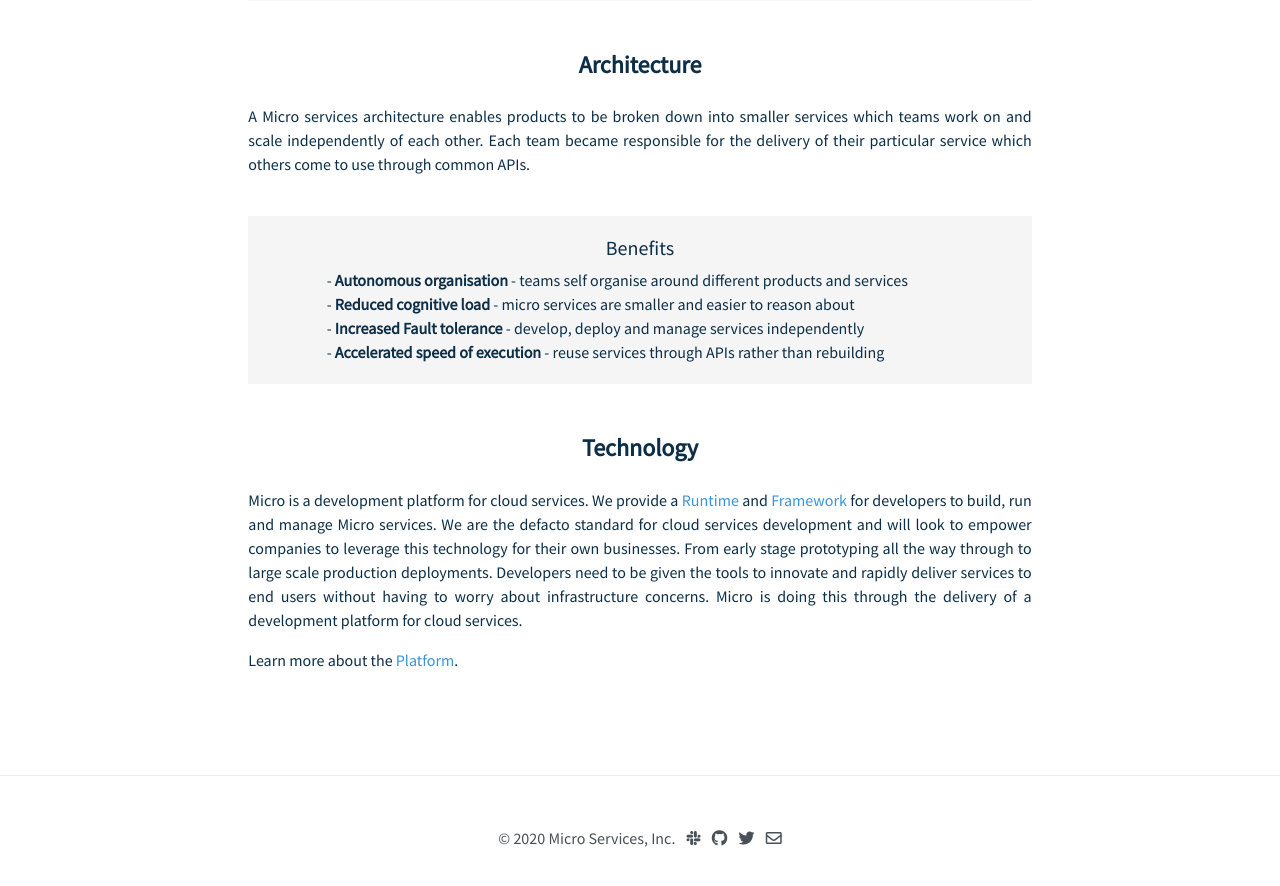
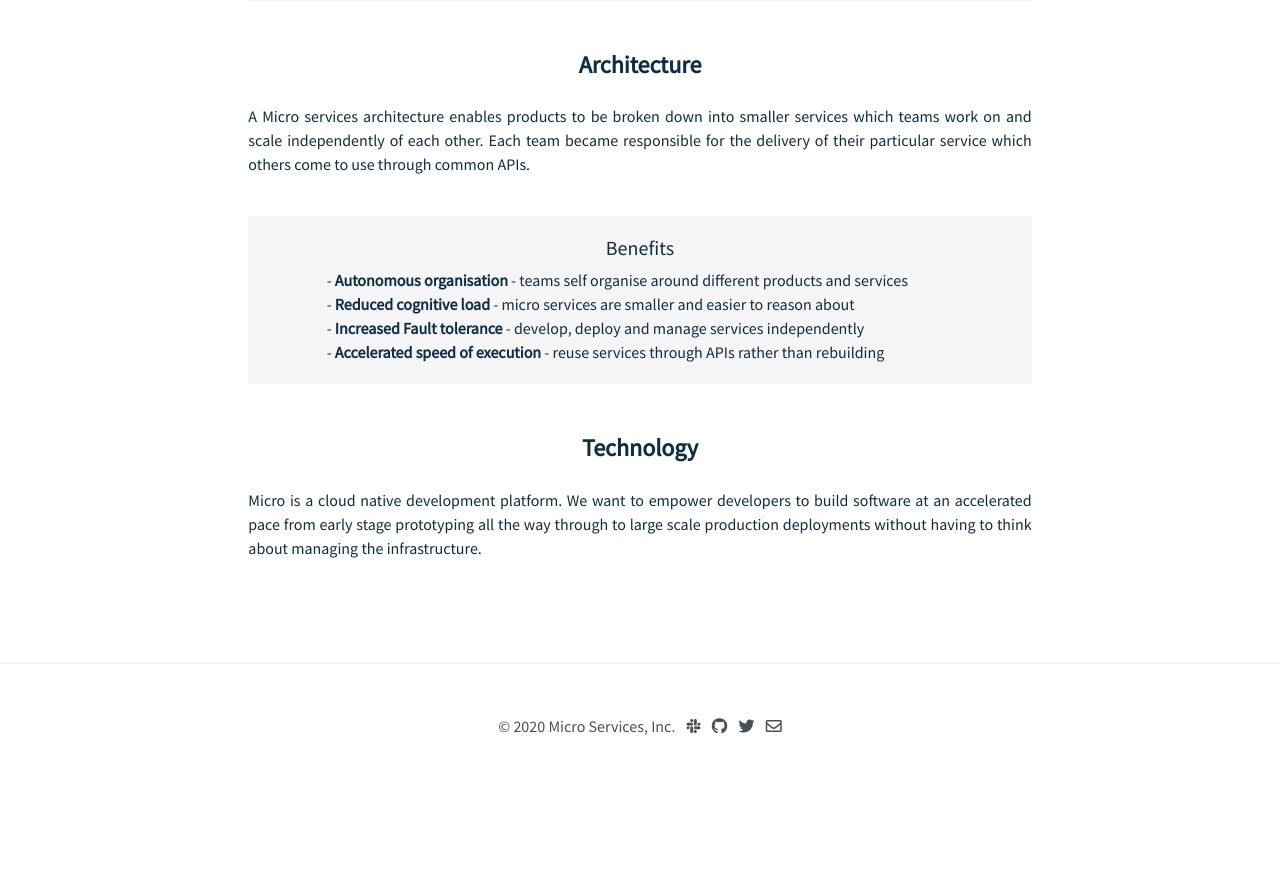
Before and after one commit to micro-community/go-micro-v2-doc, a Jekyll site: the page about.html, which Jekyll copies as it is, in a window 1280 px wide and 900 px high, scrolled down 877 px. Shown: the top 886 px of the window. Built offline with Jekyll 4.4.1, drawn with Linux system fonts in a browser that asks for light colours; nearby versions of some CDN libraries; after the commit the page ends 1665 px from its top, so only the background shows below that.

Commit message:
update about page

```diff
--- a/about.html
+++ b/about.html
@@ -110,15 +110,10 @@
 
 			<h4><b>Technology</b></h4>
 
-			<p>Micro is a development platform for cloud services. We provide a <a href="https://github.com/micro/micro">Runtime</a> and
-			<a href="https://github.com/micro/go-micro">Framework</a> for developers to build, run and manage Micro services. We are the
-			defacto standard for cloud services development and will look to empower companies to leverage this technology
-			for their own businesses. From early stage prototyping all the way through to large scale production
-			deployments. Developers need to be given the tools to innovate and rapidly deliver services to
-			end users without having to worry about infrastructure concerns. Micro is doing this through
-			the delivery of a development platform for cloud services.</p>
-
-			<p>Learn more about the <a href="https://m3o.com">Platform</a>.</p>
+			<p>Micro is a cloud native development platform. We want to empower developers to build software at an accelerated pace
+			from early stage prototyping all the way through to large scale production deployments without having to think about
+			managing the infrastructure.
+			</p>
 			<br>
 		   </div>
                 </div>
```
